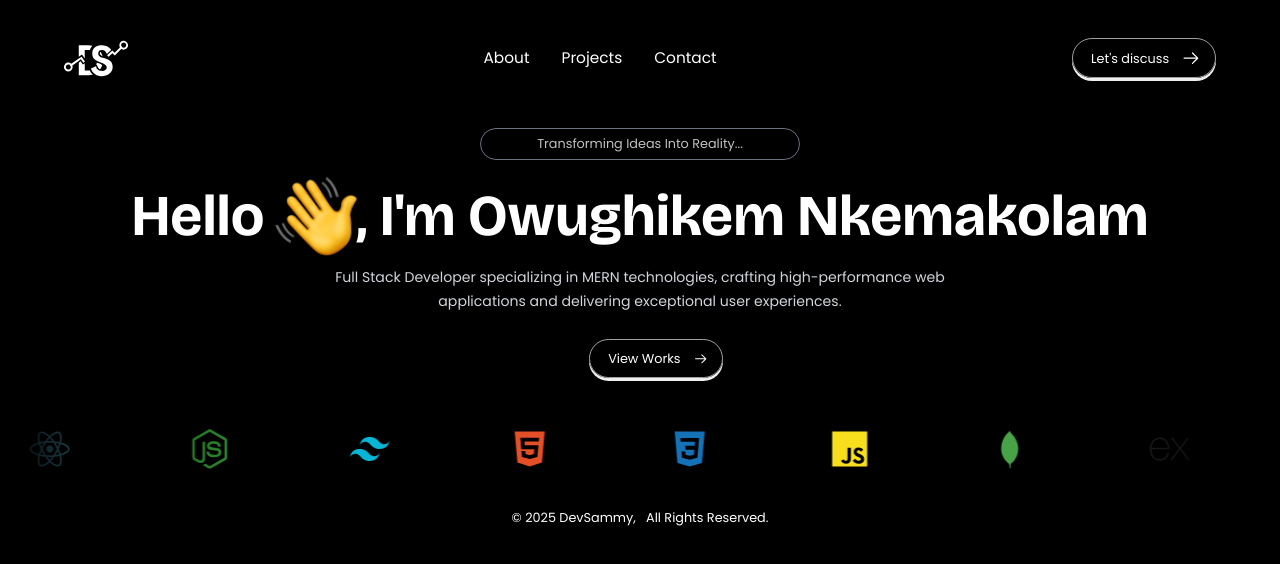
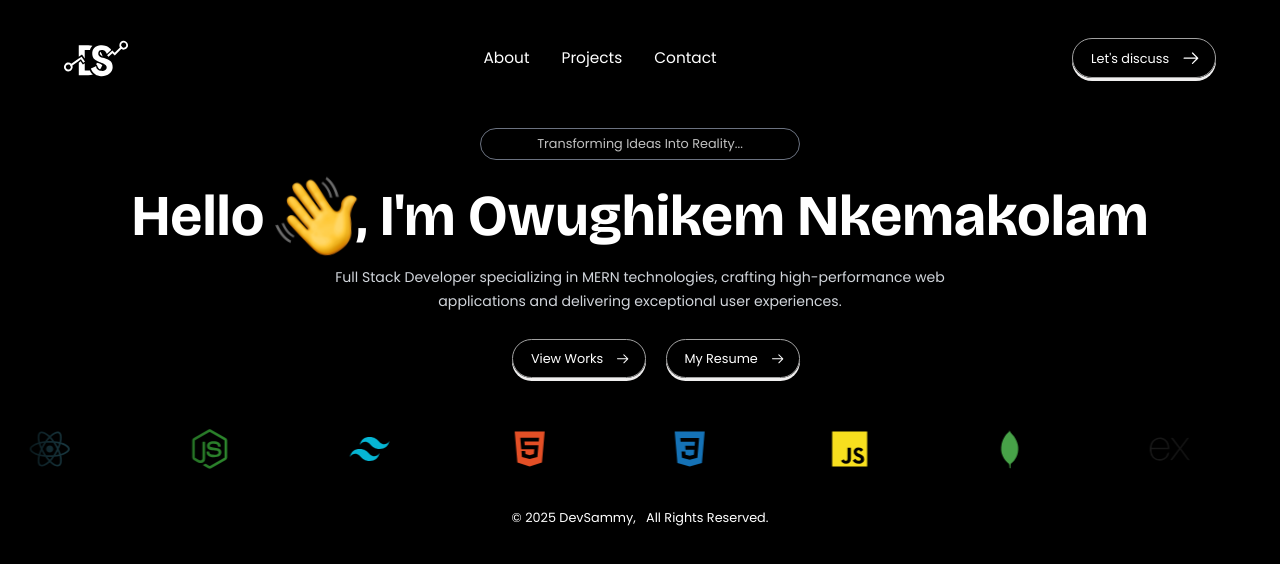
Before and after one commit to Sammyarc/portfolio-website, a React (Vite) app: page / in a window 1280 px wide. Shown: the top 564 px of the page. Built offline with nearby package versions, Linux system fonts and the light colour scheme.

Commit message:
Added a button to direct visitors to my resume hosted in google drive

```diff
--- a/src/components/Hero/Hero.jsx
+++ b/src/components/Hero/Hero.jsx
@@ -56,12 +56,31 @@ const Hero = () => {
         initial={{ opacity: 0, y: 20 }}
         animate={{ opacity: 1, y: 0 }}
         transition={{ delay: 0.8, duration: 0.5 }}
-        className="flex justify-start ml-8 md:justify-center mt-[7vw] mb-[12vw] md:mt-[2vw] md:mb-[4vw]"
+        className="flex justify-start ml-8 gap-5 md:justify-center mt-[7vw] mb-[12vw] md:mt-[2vw] md:mb-[4vw]"
       >
         <Link to="/projects">
           <button className="bg-transparent box border border-[#a1a1a1] text-white rounded-full font-medium flex items-center justify-center relative z-10 px-[7vw] py-[3vw] md:px-[1.4vw] md:py-[0.7vw]">
             <span className="font-Poppins text-[4vw] md:text-[1vw]">
               View Works
+            </span>
+            <motion.div
+              animate={{ x: [0, 5, 0] }}
+              transition={{
+                repeat: Infinity,
+                repeatType: "loop",
+                duration: 1.5,
+                ease: "easeInOut",
+              }}
+            >
+              <GoArrowRight size={25} className="ml-2 md:size-[1.2vw]" />
+            </motion.div>
+          </button>
+        </Link>
+
+        <Link to="https://docs.google.com/document/d/19jjpr-4qy6UThhWnrqFfzVIzYJ2Li0rWp4qJiECvg1s/edit?usp=sharing" target="blank">
+          <button className="bg-transparent box border border-[#a1a1a1] text-white rounded-full font-medium flex items-center justify-center relative z-10 px-[7vw] py-[3vw] md:px-[1.4vw] md:py-[0.7vw]">
+            <span className="font-Poppins text-[4vw] md:text-[1vw]">
+              My Resume
             </span>
             <motion.div
               animate={{ x: [0, 5, 0] }}
```
